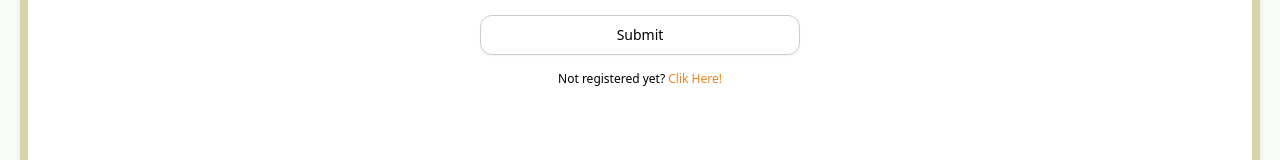
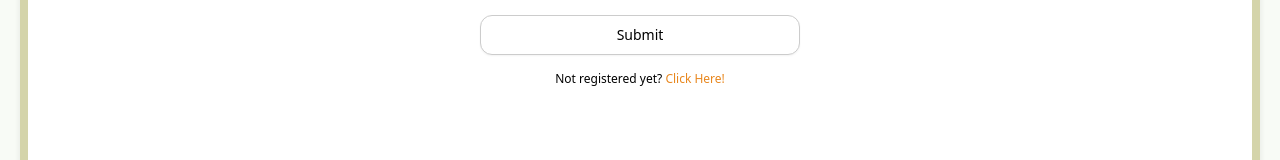
Before and after one commit to IBM-Dev-Dealer/frontend, a Next.js app: page /log in a window 1280 px wide. Shown: the part 473-633 px from the top of the page. Built offline with nearby package versions, Linux system fonts and the light colour scheme.

Commit message:
Applied comments

```diff
--- a/components/page-components/Log/Log.module.scss
+++ b/components/page-components/Log/Log.module.scss
@@ -1,4 +1,3 @@
-@import "../../../styles/colors";
 .linkColor {
-	color: map-get($colors, "orangeade");
+	@apply text-orangeade;
 }
--- a/components/page-components/Log/Login.jsx
+++ b/components/page-components/Log/Login.jsx
@@ -59,7 +59,7 @@ const Login = () => {
 							className={classNames("text-xs", linkColor)}
 							href={ROUTES.REGISTER}
 						>
-							Clik Here!
+							Click Here!
 						</Link>
 					</p>
 				</div>
```
